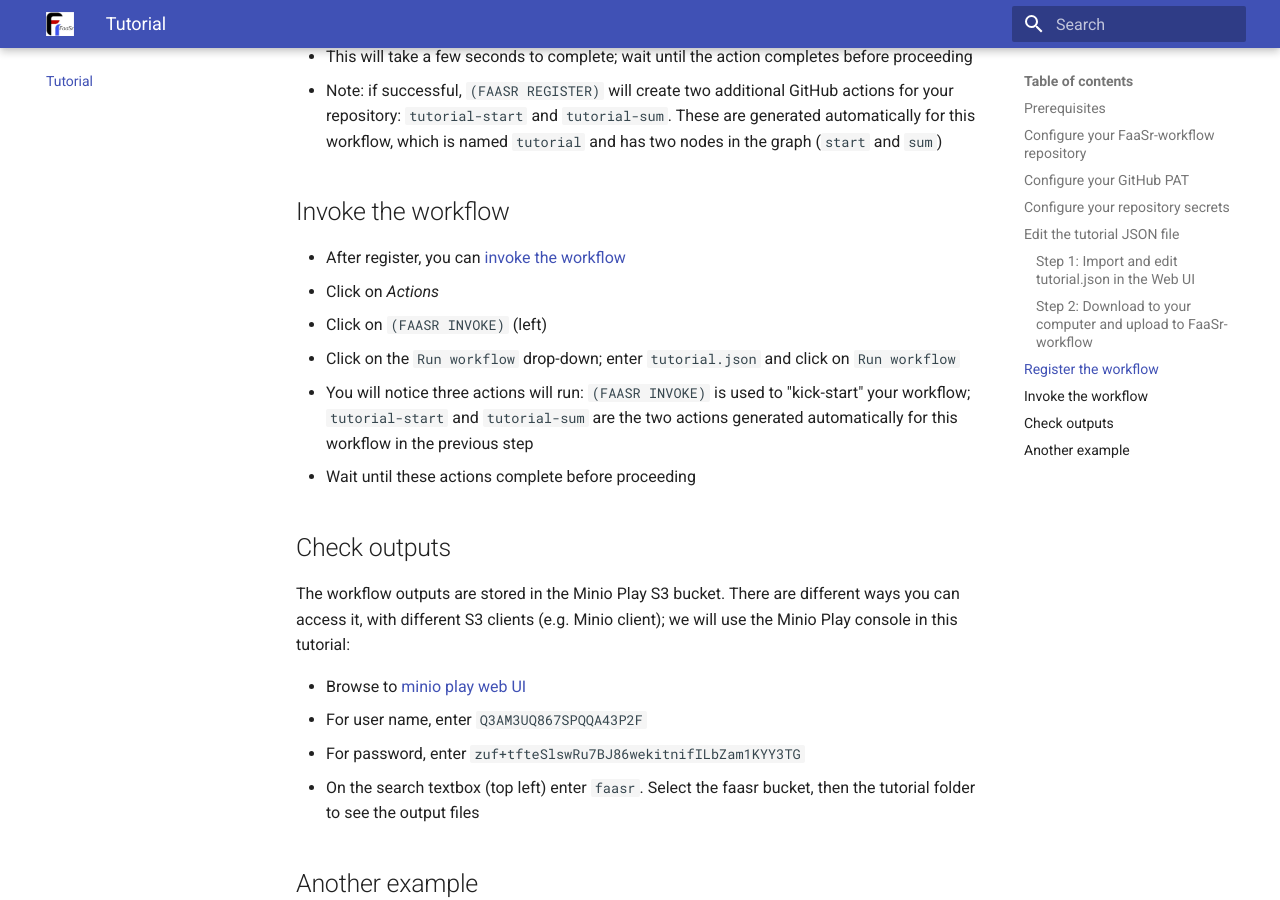
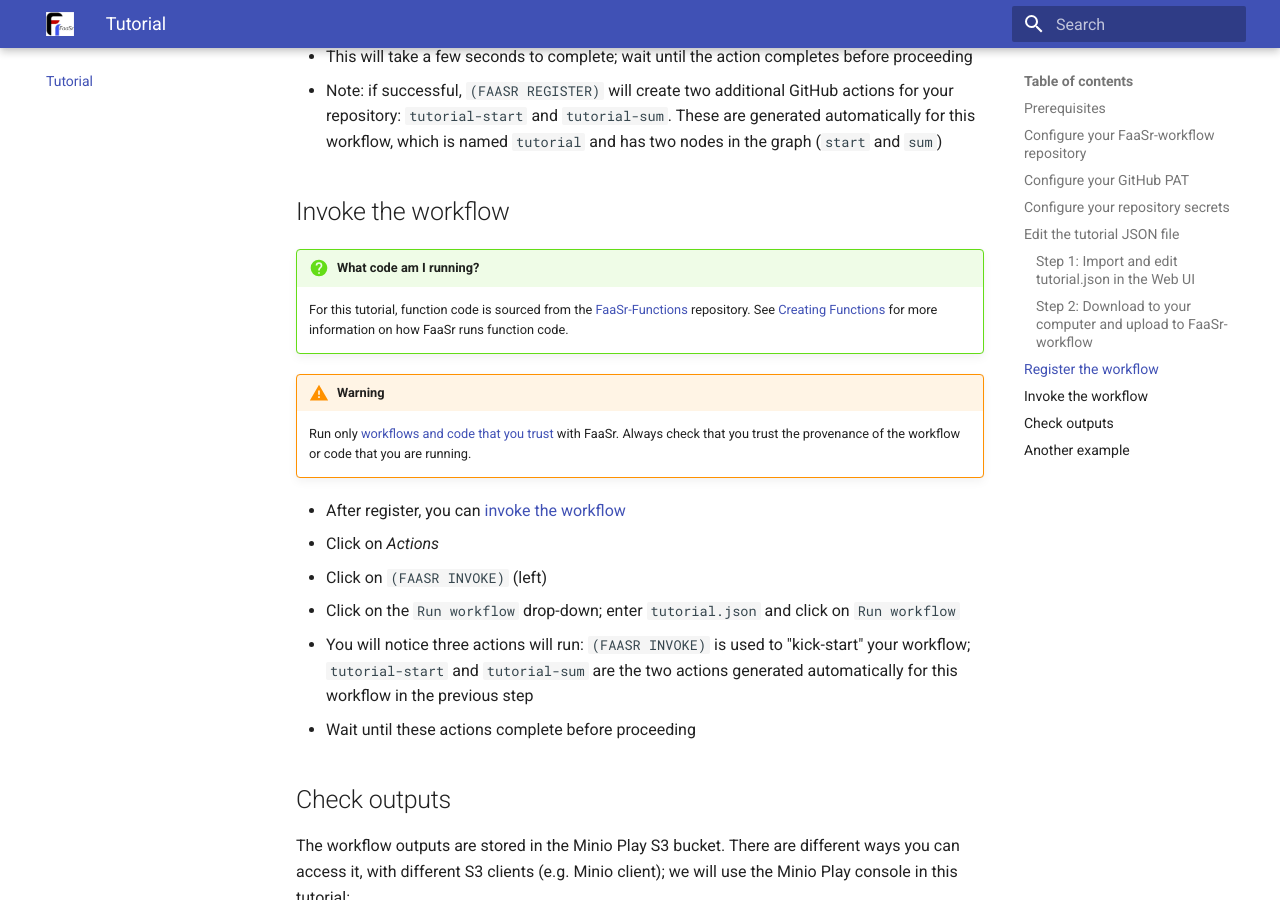
Before and after one commit to nolcut/FaaSr-Docs, an MkDocs documentation site: the page built from docs/tutorial.md, in a window 1280 px wide and 900 px high, scrolled down 2324 px. Built offline with MkDocs 1.6.1 and Material for MkDocs 9.7.7, drawn with Linux system fonts in a browser that asks for light colours.

Commit message:
Added admonishments on invoking function code

```diff
--- a/docs/tutorial.md
+++ b/docs/tutorial.md
@@ -25,7 +25,6 @@ Follow the steps outlined in the [GitHub Actions credentials] documentation to o
 Before you can register and invoke workflows, you need to create secrets storing credentials for the cloud providers you will use.
 
 !!! note "Guest S3 Credentials"
-
     Note that for this tutorial we are using guest credentials for a free S3 data store offered by MinIO. In practice, you will use your own credentials (see the [credentials](./credentials.md) documentation for more information).
 
 - In the _FaaSr-workflow_ repo you just forked, click on the _Settings_ tab (top of the page, to the right)
@@ -64,6 +63,12 @@ The tutorial.json file is available in the FaaSr-Functions repository; you will
 
 ## Invoke the workflow
 
+!!! question "What code am I running?"
+    For this tutorial, function code is sourced from the [FaaSr-Functions](https://github.com/FaaSr/FaaSr-Functions) repository. See [Creating Functions](./functions.md) for more information on how FaaSr runs function code.
+
+!!! warning
+    Run only [workflows and code that you trust](./security.md#only-reuse-workflowsfunctions-that-you-trust) with FaaSr. Always check that you trust the provenance of the workflow or code that you are running.
+
 - After register, you can [invoke the workflow]
 - Click on _Actions_
 - Click on `(FAASR INVOKE)` (left)
```
